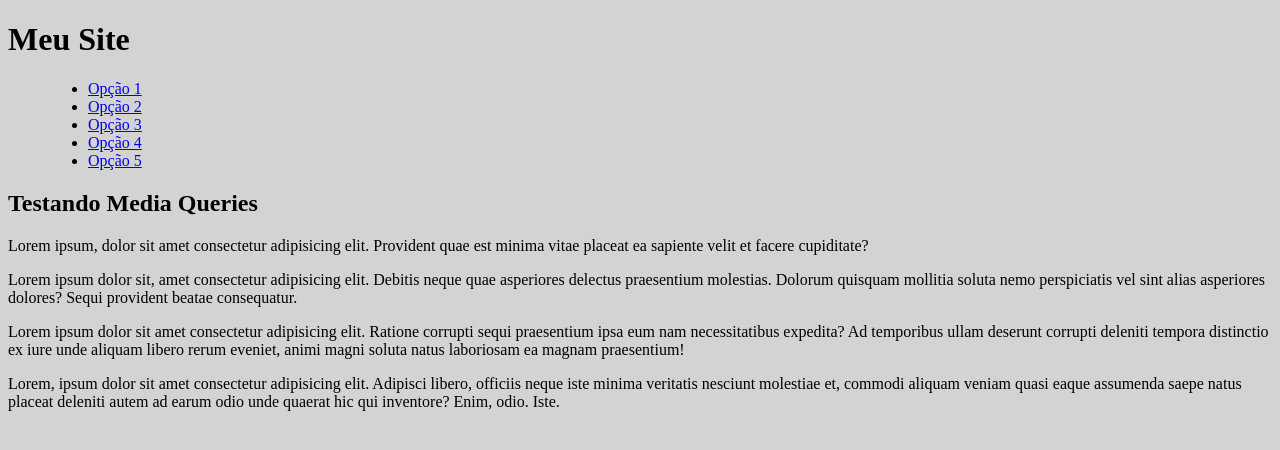
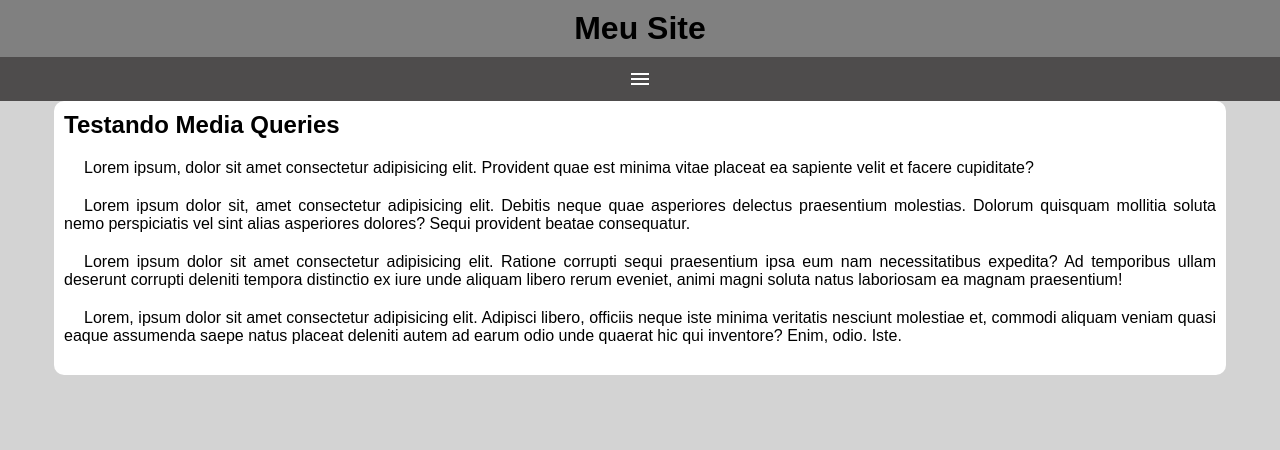
Before and after one commit to Bia-engineersoftware/html-css, a plain HTML site: page Exercicios/ex026/mq005/index.html in a window 1280 px wide. Drawn offline with nearby package versions, Linux system fonts and the light colour scheme.

Commit message:
atualizacões do ex 26

```diff
--- a/Exercicios/ex026/mq005/estilos/style.css
+++ b/Exercicios/ex026/mq005/estilos/style.css
@@ -1,5 +1,75 @@
 @charset "UTF-8";
+
+* {
+    font-family: Arial, Helvetica, sans-serif;
+
+    margin: 0px;
+    padding: 0px;
+}
 
 body, html {
     background-color: lightgrey;
 }
+
+header {
+    background-color: gray;
+}
+
+header > h1 {
+    padding: 10px;
+    text-align: center;
+}
+
+span#burguer {
+    background-color: rgb(78, 76, 76);
+    display: block;
+    color: white;
+    text-align: center;
+    padding: 10px;
+    cursor: pointer;
+}
+
+span#burguer:hover {
+    background-color: white;
+    color: black;
+}
+
+menu {
+    display: none;
+}
+
+menu > ul {
+    list-style-type: none;
+}
+
+menu > ul > li > a {
+    display: block;
+    padding: 10px;
+    text-decoration: none;
+    text-align: center;
+    background-color: rgb(87, 86, 86);
+    color: white;
+    border-top: 2px solid rgb(165, 162, 162);
+}
+
+menu > ul > li > a:hover {
+    background-color: rgb(220, 191, 221);
+}
+
+main {
+    width: 90vw;
+    background-color: white;
+    margin: auto;
+    padding: 10px;
+    border-radius: 10px;
+}
+
+article > h2 {
+    padding-bottom: 20px;
+}
+
+article > p {
+    text-align: justify;
+    margin-bottom: 20px;
+    text-indent: 20px;
+}
--- a/Exercicios/ex026/mq005/index.html
+++ b/Exercicios/ex026/mq005/index.html
@@ -4,12 +4,14 @@
     <meta charset="UTF-8">
     <meta name="viewport" content="width=device-width, initial-scale=1.0">
     <title>Media Query</title>
+<link rel="stylesheet"href="https://fonts.googleapis.com/css2?family=Material+Symbols+Outlined:opsz,wght,FILL,GRAD@20..48,100..700,0..1,-50..200&icon_names=menu" />
     <link rel="stylesheet" href="estilos/style.css">
 </head>
 <body>
     <header>
         <h1>Meu Site</h1>
-        <menu>
+        <span id="burguer" class="material-symbols-outlined" onclick="clickMenu()">menu</span>
+        <menu id="itens">
             <ul>
                 <li> <a href="#">Opção 1</a></li>
                 <li> <a href="#">Opção 2</a></li>
@@ -32,5 +34,14 @@
             <p>Lorem, ipsum dolor sit amet consectetur adipisicing elit. Adipisci libero, officiis neque iste minima veritatis nesciunt molestiae et, commodi aliquam veniam quasi eaque assumenda saepe natus placeat deleniti autem ad earum odio unde quaerat hic qui inventore? Enim, odio. Iste.</p>
         </article>
     </main>
+    <script>
+        function clickMenu() {
+            if (itens.style.display == 'block') {
+                itens.style.display = 'none'
+            } else {
+                itens.style.display = 'block'
+            }
+        }
+    </script>
 </body>
 </html>
```
Also changed, not shown: 1 other file.
